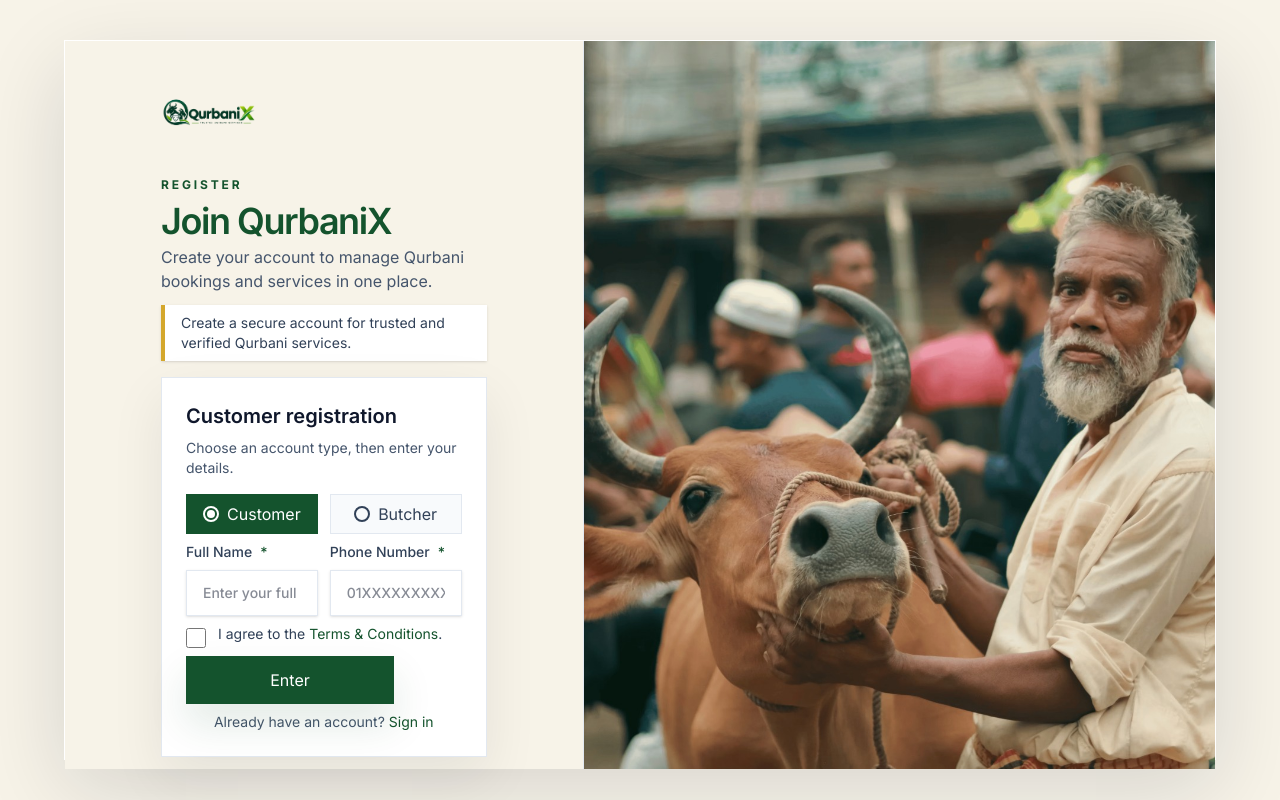
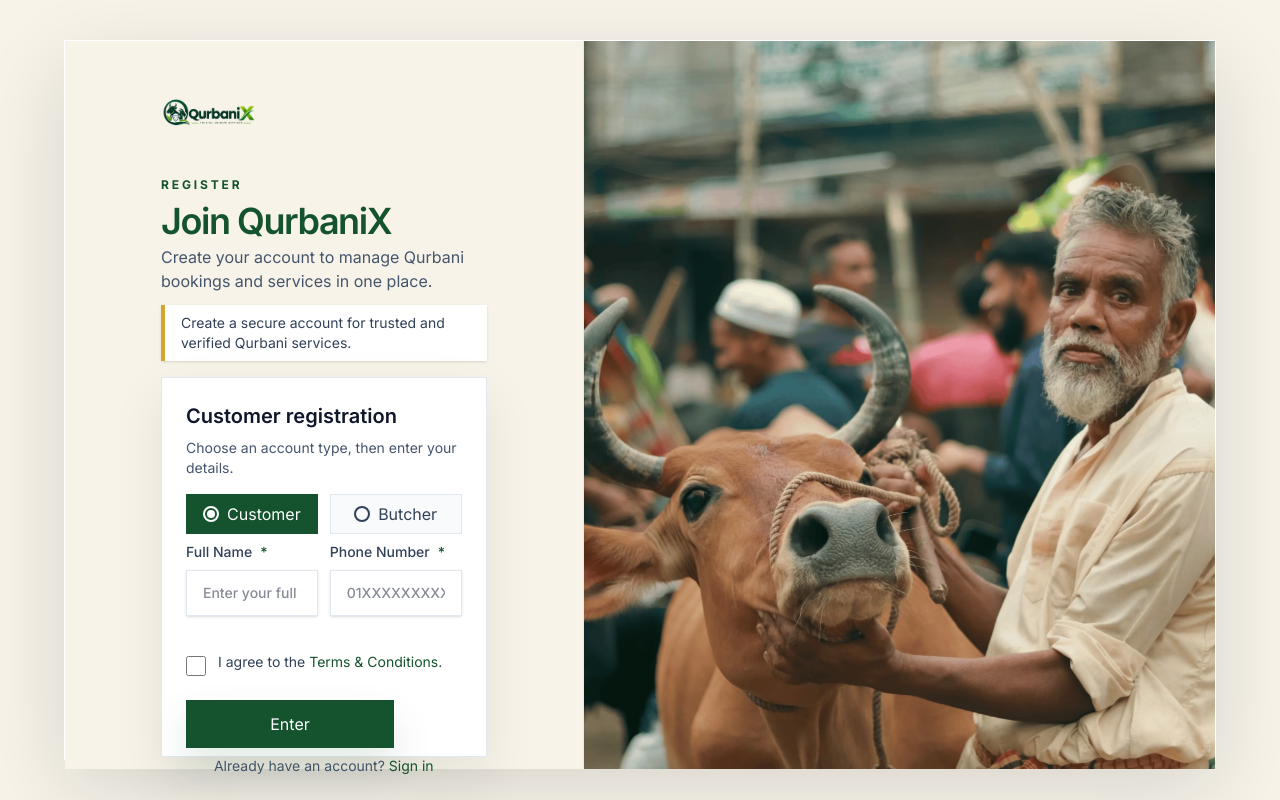
Before and after one commit to Talha-Morshed/QurbaniX, a React (Vite) app in the folder frontend/: page /register in a window 1280 px wide. Built offline with nearby package versions, Linux system fonts and the light colour scheme.

Commit message:
fixing ui bugs in registration page

```diff
--- a/frontend/src/components/form/FormField.jsx
+++ b/frontend/src/components/form/FormField.jsx
@@ -27,11 +27,9 @@ function FormField({ label, icon, type = 'text', name, value, onChange, error, r
           ))}
         </datalist>
       )}
-      {error && (
-        <p id={`${name}-error`} className="text-xs text-rose-600">
-          {error}
-        </p>
-      )}
+      <p id={`${name}-error`} className="min-h-5 text-xs text-rose-600" role="alert" aria-live="polite">
+        {error}
+      </p>
     </label>
   );
 }
--- a/frontend/src/pages/register/RegistrationLanding.jsx
+++ b/frontend/src/pages/register/RegistrationLanding.jsx
@@ -50,7 +50,7 @@ export default function RegistrationLanding() {
         </button>
       </div>
 
-      {roleSelectionError && <p className="mb-2 text-xs font-medium text-rose-600" role="alert">{roleSelectionError}</p>}
+      {roleSelectionError && <p className="mb-2 text-xs font-medium text-rose-600" role="alert" aria-live="polite">{roleSelectionError}</p>}
 
       {role === 'customer' ? <CustomerRegisterForm showLogin={false} compact onPinRequested={() => setPinRequested(true)} /> : <ButcherRegisterForm showLogin={false} compact onPinRequested={() => setPinRequested(true)} />}
 
--- a/frontend/src/pages/register/RoleRegistrationForm.jsx
+++ b/frontend/src/pages/register/RoleRegistrationForm.jsx
@@ -106,7 +106,7 @@ function RoleRegistrationForm({ role, loginPath, onComplete, onPinRequested, sho
           <label className={`${compact ? 'space-y-1' : 'space-y-2'} block text-sm font-medium text-slate-700`}>
             <span>Enter PIN</span>
             <input className={`w-full border px-4 ${compact ? 'py-2' : 'py-3'} text-sm text-slate-900 shadow-sm outline-none transition duration-200 focus:border-primary focus:ring-2 focus:ring-warm-cream ${errorMsg ? 'border-rose-500' : 'border-slate-200'}`} type="text" name="pin" value={pinInput} onChange={(event) => setPinInput(event.target.value)} placeholder="1234" aria-invalid={!!errorMsg} />
-            {errorMsg && <p className="text-xs text-rose-600">{errorMsg}</p>}
+            <p className="min-h-5 text-xs text-rose-600" role="alert" aria-live="polite">{errorMsg}</p>
           </label>
           <div className="flex items-center justify-between gap-3">
             <button type="submit" className={`premium-action inline-flex items-center justify-center bg-primary px-6 text-sm font-semibold text-white shadow-lg shadow-primary hover:bg-primary-dark ${compact ? 'py-2' : 'py-3'}`}>Enter</button>
@@ -129,7 +129,7 @@ function RoleRegistrationForm({ role, loginPath, onComplete, onPinRequested, sho
       </div>
       <label className="flex items-start gap-3 text-sm text-slate-700">
         <input type="checkbox" name="agree" checked={form.agree} onChange={handleChange} className="mt-1 h-5 w-5 rounded border-slate-300 text-primary focus:ring-warm-cream" />
-        <span>I agree to the <Link to="/terms" className="font-semibold text-primary hover:text-primary-dark">Terms & Conditions</Link>.{errors.agree && <span className="block text-rose-600">{errors.agree}</span>}</span>
+        <span>I agree to the <Link to="/terms" className="font-semibold text-primary hover:text-primary-dark">Terms & Conditions</Link>.<span className="block min-h-5 text-rose-600" role="alert" aria-live="polite">{errors.agree}</span></span>
       </label>
       <button type="submit" disabled={isSubmitting} className={`premium-action inline-flex min-w-52 items-center justify-center rounded-3xl bg-primary px-8 text-sm font-semibold text-white shadow-lg shadow-primary hover:bg-primary-dark disabled:cursor-not-allowed disabled:bg-slate-300 disabled:text-slate-600 ${compact ? 'py-3' : 'py-4'}`}>{isSubmitting ? 'Entering...' : 'Enter'}</button>
       {showLogin && stage === 'fill' && <p className="text-center text-sm text-slate-600">Already have an account?{' '}<Link to={loginPath} className="font-semibold text-primary hover:text-primary-dark">Log In</Link></p>}
```
